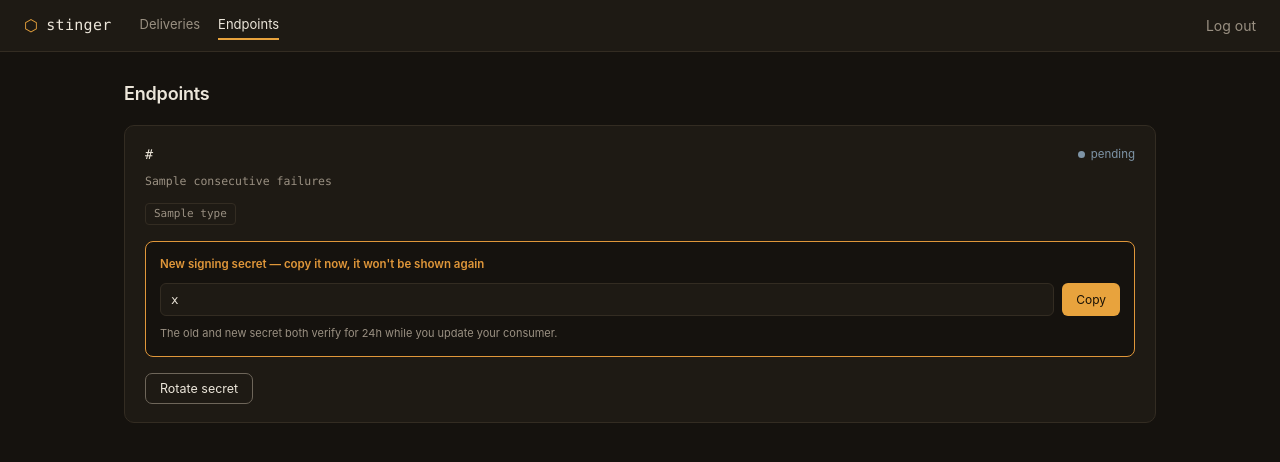
After one commit to dylmckay/Stinger, a Python web app: template app/static/templates/endpoints.html in a window 1280 px wide. The commit adds this page. Shown: the top 462 px of the page. Run offline with Jinja, Linux system fonts and the light colour scheme; the template is opened without the code that fills it: most values are stand-ins (such as "Sample title", 1, 10 or a date in 2020).

Commit message:
Add endpoint pages

```diff
--- a/app/static/app.css
+++ b/app/static/app.css
@@ -174,3 +174,41 @@ h3 { font-size: 11px; font-weight: 600; text-transform: uppercase; letter-spacin
 
 :focus-visible { outline: 2px solid var(--honey); outline-offset: 2px; }
 @media (prefers-reduced-motion: reduce) { * { transition: none !important; } }
+
+/* ---- endpoints ---- */
+.cards { display: flex; flex-direction: column; gap: 12px; }
+.card { background: var(--surface); border: 1px solid var(--line); border-radius: 10px; padding: 18px 20px; }
+.card-head { display: flex; align-items: center; justify-content: space-between; gap: 16px; }
+.ep-url { font-family: var(--mono); font-size: 13.5px; color: var(--text); overflow-wrap: anywhere; }
+.card-meta { font-family: var(--mono); font-size: 11.5px; color: var(--muted); margin-top: 9px; }
+.card-meta .warn { color: var(--s-exhausted); }
+.card-meta .rotating { color: var(--s-retrying); }
+.ep-types { display: flex; flex-wrap: wrap; gap: 6px; margin-top: 12px; }
+.type-chip {
+  font-family: var(--mono); font-size: 11px; color: var(--muted);
+  border: 1px solid var(--line); border-radius: 4px; padding: 2px 8px;
+}
+.card-actions { display: flex; gap: 8px; margin-top: 16px; }
+.btn-secondary {
+  font-family: var(--sans); font-size: 12.5px; cursor: pointer;
+  background: transparent; color: var(--text);
+  border: 1px solid var(--faint); border-radius: 7px; padding: 7px 14px;
+  transition: border-color .12s, background .12s;
+}
+.btn-secondary:hover { border-color: var(--text); background: var(--surface-2); }
+
+/* rotate reveal */
+.reveal { margin-top: 16px; padding: 14px; background: var(--ink); border: 1px solid var(--s-retrying); border-radius: 8px; }
+.reveal-label { font-size: 11.5px; color: var(--s-retrying); font-weight: 600; margin-bottom: 10px; }
+.reveal-row { display: flex; gap: 8px; }
+.secret-field {
+  flex: 1; font-family: var(--mono); font-size: 12.5px;
+  background: var(--surface); color: var(--text);
+  border: 1px solid var(--line); border-radius: 6px; padding: 8px 10px;
+}
+.secret-field:focus { outline: none; border-color: var(--honey); }
+.copy {
+  font-family: var(--sans); font-size: 12px; cursor: pointer;
+  background: var(--honey); color: #1a1206; border: none; border-radius: 6px; padding: 0 14px;
+}
+.reveal-note { font-size: 11px; color: var(--muted); margin-top: 9px; }
--- /dev/null
+++ b/app/static/templates/_endpoint_card.html
@@ -0,0 +1,38 @@
+<article class="card" id="ep-{{ card.ep.id }}">
+  <div class="card-head">
+    <span class="ep-url">{{ card.ep.url }}</span>
+    <span class="pill s-{{ card.ep.status }}"><span class="dot s-{{ card.ep.status }}"></span>{{ card.ep.status }}</span>
+  </div>
+  <div class="card-meta">
+    {% if card.ep.status == 'disabled' %}<span class="warn">disabled {{ card.ep.disabled_at | age }}</span> · {% endif %}
+    <span>{{ card.ep.consecutive_failures }} consecutive failure{{ card.ep.consecutive_failures != 1 and 's' or '' }}</span>
+    {% if card.rotating %} · <span class="rotating">rotating · previous secret valid {{ card.ep.previous_secret_expires_at | age }}</span>{% endif %}
+  </div>
+  {% if card.types %}
+    <div class="ep-types">
+      {% for t in card.types %}<span class="type-chip">{{ t }}</span>{% endfor %}
+    </div>
+  {% endif %}
+
+  {% if card.revealed_secret %}
+    <div class="reveal">
+      <div class="reveal-label">New signing secret — copy it now, it won't be shown again</div>
+      <div class="reveal-row">
+        <input class="secret-field" id="sec-{{ card.ep.id }}" value="{{ card.revealed_secret }}" readonly onclick="this.select()">
+        <button class="copy" type="button"
+          onclick="const i=document.getElementById('sec-{{ card.ep.id }}');i.select();if(navigator.clipboard)navigator.clipboard.writeText(i.value);this.textContent='Copied'">Copy</button>
+      </div>
+      <div class="reveal-note">The old and new secret both verify for 24h while you update your consumer.</div>
+    </div>
+  {% endif %}
+
+  <div class="card-actions">
+    {% if card.ep.status == 'disabled' %}
+      <button class="btn-secondary" hx-post="/dashboard/endpoints/{{ card.ep.id }}/reenable"
+              hx-target="#ep-{{ card.ep.id }}" hx-swap="outerHTML">Re-enable</button>
+    {% endif %}
+    <button class="btn-secondary" hx-post="/dashboard/endpoints/{{ card.ep.id }}/rotate-secret"
+            hx-target="#ep-{{ card.ep.id }}" hx-swap="outerHTML"
+            hx-confirm="Rotate the signing secret? The current secret stays valid for 24h.">Rotate secret</button>
+  </div>
+</article>
--- /dev/null
+++ b/app/static/templates/endpoints.html
@@ -0,0 +1,15 @@
+{% extends "base.html" %}
+{% set active = 'endpoints' %}
+{% block title %}Endpoints · Stinger{% endblock %}
+{% block content %}
+  <div class="page-head"><h1>Endpoints</h1></div>
+  {% if endpoints %}
+    <div class="cards">
+      {% for card in endpoints %}
+        {% include "_endpoint_card.html" %}
+      {% endfor %}
+    </div>
+  {% else %}
+    <p class="muted">No endpoints yet. Create one to start receiving deliveries.</p>
+  {% endif %}
+{% endblock %}
```
Also changed, not shown: app/web/views.py (+87 -1 lines).
